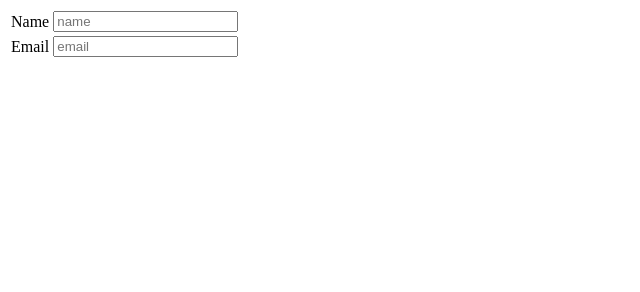
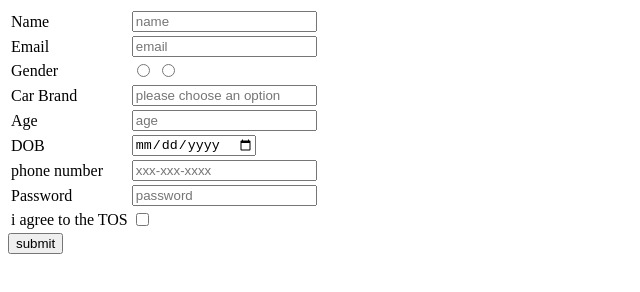
Before and after one commit to acciojob/signup-form-car-susmitamenka, a website: page main.html in a window 1280 px wide. Shown: the whole page, without its empty margins (0-640 px from the left). Drawn offline with Linux system fonts and the light colour scheme.

Commit message:
created a submission

```diff
--- a/main.html
+++ b/main.html
@@ -22,7 +22,52 @@
 			<input type="email" required="yes" id="email" placeholder="email">
 		</td>
 		</tr>
-	</table>
+		<tr>
+		<td>Gender</td>
+		<td>
+
+			<input type="radio" required="yes" name="male"id="male" >
+			<input type="radio" required="yes"name="female">
+		</td>
+		</tr>
+		<tr>
+		<td>Car Brand</td>
+		<td>
+			<input type="select" required="yes" id="car" placeholder="please choose an option">
+		</td>
+		</tr>
+		<tr>
+		<td>Age</td>
+		<td>
+			<input type="number" required="yes" id="age" placeholder="age">
+		</td>
+		</tr>
+		<tr>
+		<td>DOB</td>
+		<td>
+			<input type="date" required="yes" id="dob" placeholder="">
+		</td>
+		</tr>
+		<tr>
+		<td>phone number</td>
+		<td>
+			<input type="tel" required="no" id="tel" placeholder="xxx-xxx-xxxx">
+		</td>
+		</tr>
+		<tr>
+		<td>Password</td>
+		<td>
+			<input type="password" required="yes" id="password" placeholder="password">
+		</td>
+		</tr>
+		<tr>
+		<td>i agree to the TOS</td>
+		<td>
+			<input type="checkbox" required="yes" id="tos" placeholder="">
+		</td>
+		</tr>
+		</table>
+	<button>submit</button>
 
 
 	</form>
```
